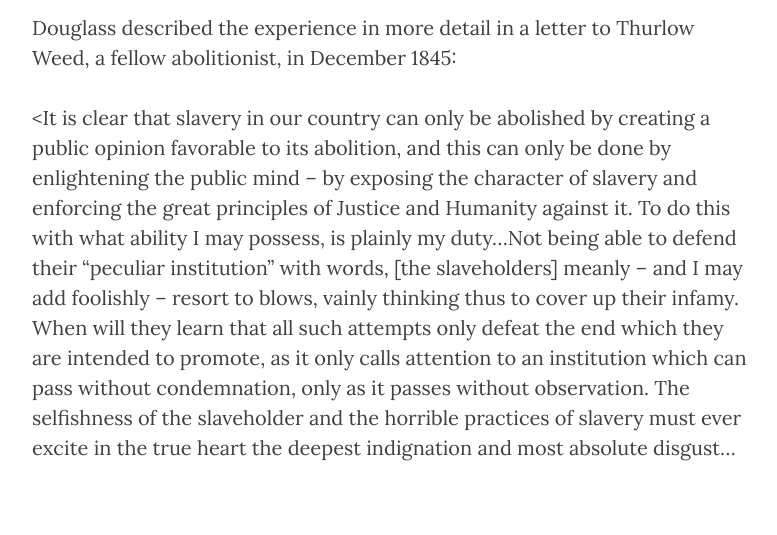
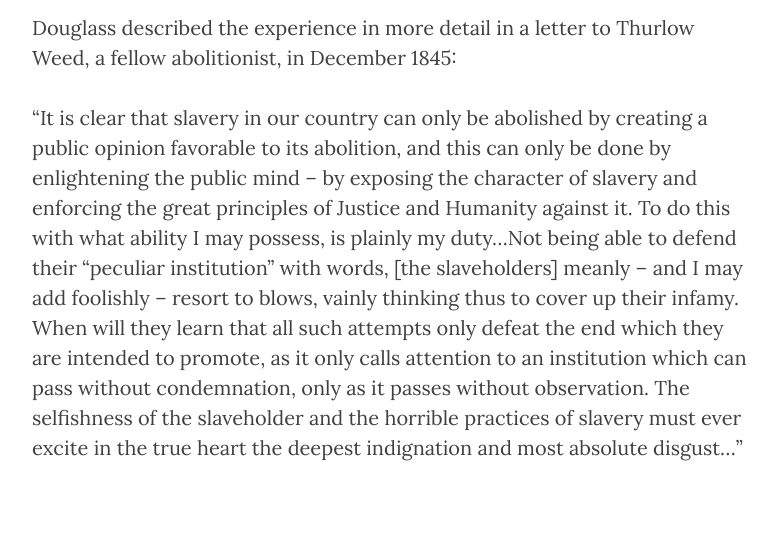
Before and after one commit to FDUK/fduk.github.io, a Jekyll site: the page built from journey/CambriaPt1.md, in a window 1280 px wide and 900 px high, scrolled down 1614 px. Shown: the part 155-690 px from the top of the window, without its empty margins (458-1235 px from the left). Built offline with Jekyll 4.4.1, drawn with Linux system fonts in a browser that asks for light colours; nearby versions of some CDN libraries.

```diff
--- a/journey/CambriaPt1.md
+++ b/journey/CambriaPt1.md
@@ -20,7 +20,7 @@ The pro-slavery supporters demanded he should return to his berth, and many decr
 
 Douglass described the experience in more detail in a letter to Thurlow Weed, a fellow abolitionist, in December 1845:
 
-<It is clear that slavery in our country can only be abolished by creating a public opinion favorable to its abolition, and this can only be done by enlightening the public mind – by exposing the character of slavery and enforcing the great principles of Justice and Humanity against it. To do this with what ability I may possess, is plainly my duty…Not being able to defend their “peculiar institution” with words, [the slaveholders] meanly – and I may add foolishly – resort to blows, vainly thinking thus to cover up their infamy. When will they learn that all such attempts only defeat the end which they are intended to promote, as it only calls attention to an institution which can pass without condemnation, only as it passes without observation. The selfishness of the slaveholder and the horrible practices of slavery must ever excite in the true heart the deepest indignation and most absolute disgust...
+"It is clear that slavery in our country can only be abolished by creating a public opinion favorable to its abolition, and this can only be done by enlightening the public mind – by exposing the character of slavery and enforcing the great principles of Justice and Humanity against it. To do this with what ability I may possess, is plainly my duty…Not being able to defend their “peculiar institution” with words, [the slaveholders] meanly – and I may add foolishly – resort to blows, vainly thinking thus to cover up their infamy. When will they learn that all such attempts only defeat the end which they are intended to promote, as it only calls attention to an institution which can pass without condemnation, only as it passes without observation. The selfishness of the slaveholder and the horrible practices of slavery must ever excite in the true heart the deepest indignation and most absolute disgust..."
 <footer><cite>Douglass to Thurlow Weed, 1st Dec 1845, Ireland. Published in the Liberator, 16 January, 1846</cite></footer>
 
 ![Picture of Thurlow Weed](/img/Thurlow Weed.jpg)
```
